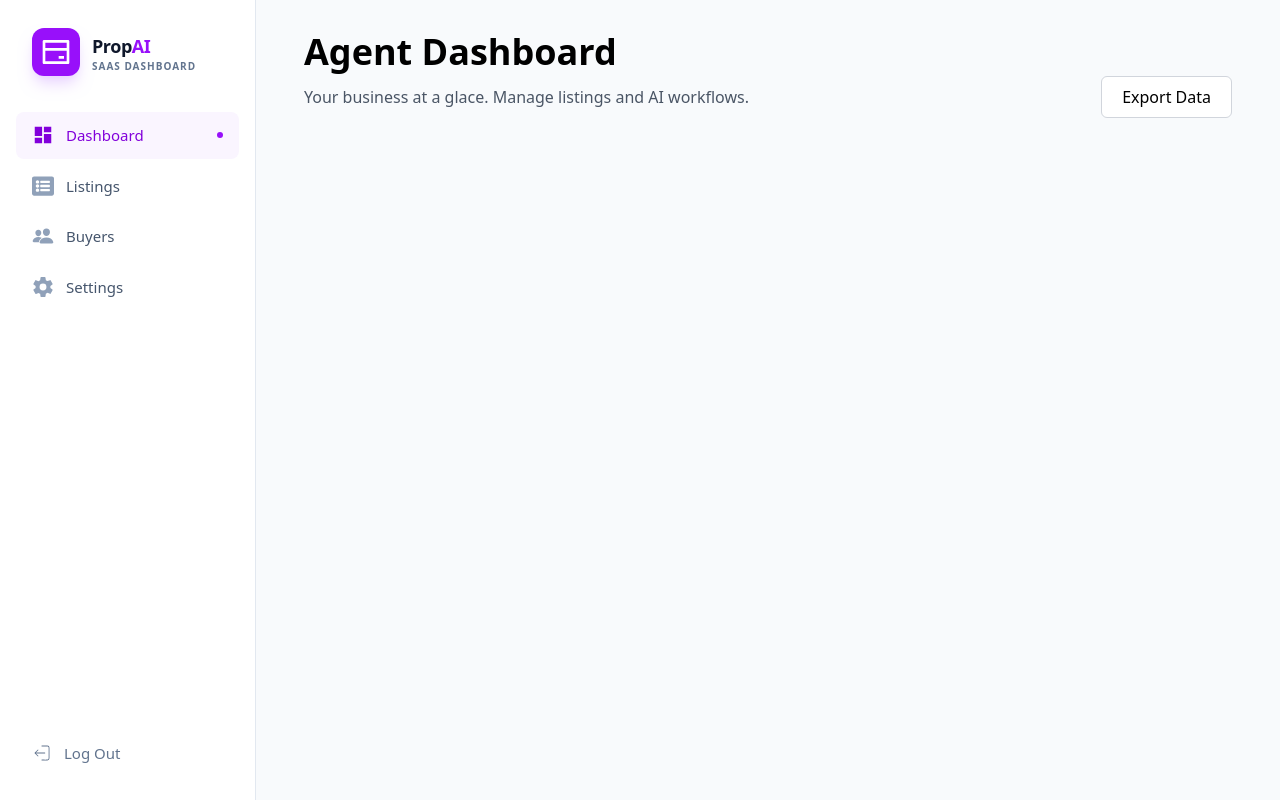
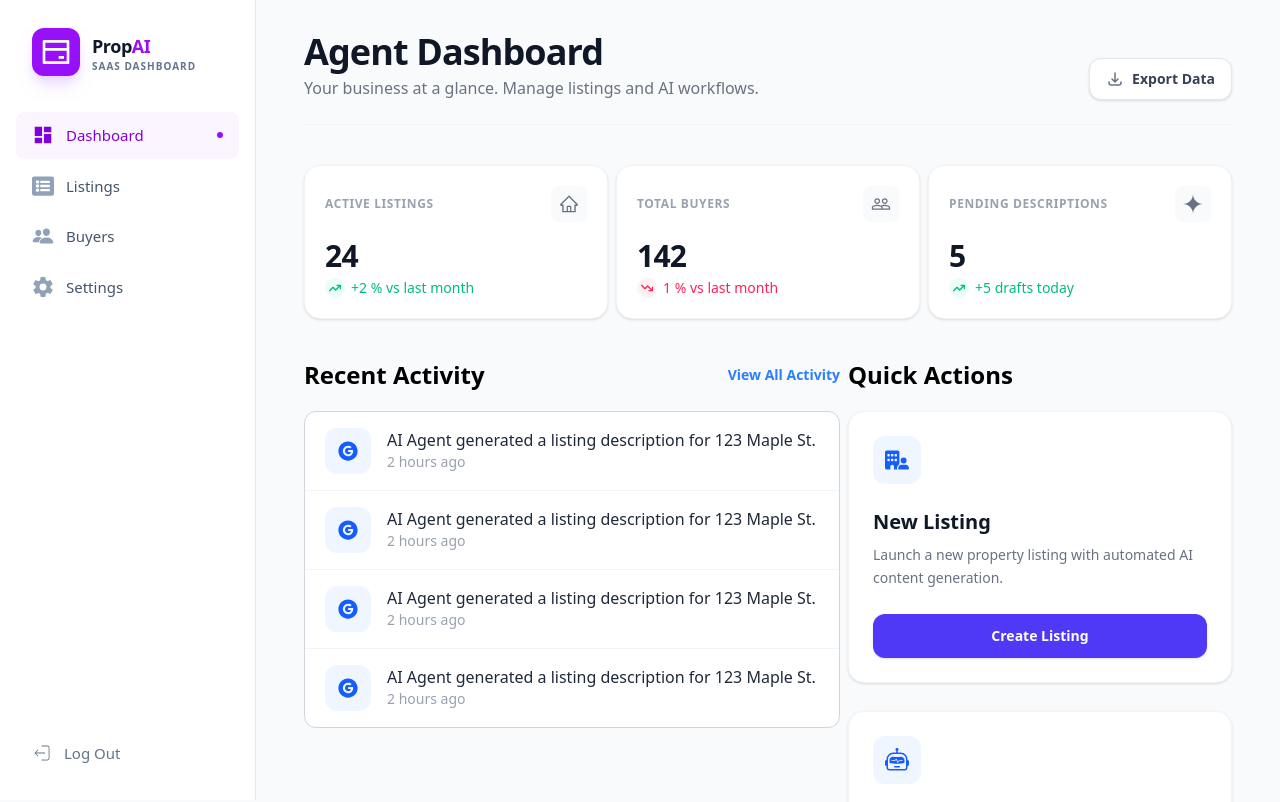
Before and after one commit to MishSoft/propai, a Next.js app: page / in a window 1280 px wide. Shown: the top 802 px of the page. Built offline with nearby package versions, Linux system fonts and the light colour scheme.

Commit message:
Add Cards in Hero, Activity table and quick actions

```diff
--- /dev/null
+++ b/app/(main)/components/AIBioAgent/AiBioAgent.tsx
@@ -0,0 +1,12 @@
+import React from 'react'
+import AiBioAgentCard from './AiBioAgentCard'
+
+export default function AiBioAgent() {
+  return (
+     <section className='flex flex-col w-full xl:w-auto '>
+        <div className='flex items-center my-5'>
+            <AiBioAgentCard/>
+        </div>
+    </section>
+  )
+}
--- /dev/null
+++ b/app/(main)/components/AIBioAgent/AiBioAgentCard.tsx
@@ -0,0 +1,26 @@
+import React from 'react'
+import { BsRobot } from "react-icons/bs";
+
+
+export default function AiBioAgentCard() {
+  return (
+    <div className='p-6 flex flex-col w-full xl:w-auto items-start gap-6 border border-gray-100 rounded-2xl bg-white shadow-sm hover:shadow-md transition-shadow duration-300 xl:max-w-sm'>
+
+          <div className='w-12 h-12 bg-blue-50 rounded-xl flex items-center justify-center'>
+            <BsRobot size={24} className='text-blue-600' />
+          </div>
+
+          <div className='flex flex-col gap-2'>
+            <h2 className='text-xl font-bold text-gray-900'>AI Agent Bio</h2>
+            <p className='text-gray-500 text-sm leading-relaxed'>
+              Refresh your professional bio using our real-estate fine-tuned LLM.
+            </p>
+          </div>
+
+          <button className='w-full py-3 px-4 font-semibold text-sm text-white bg-indigo-600 hover:bg-indigo-700 rounded-xl transition-colors duration-200 shadow-sm active:scale-[0.98]'>
+            Generate Bio
+          </button>
+
+        </div>
+  )
+}
--- /dev/null
+++ b/app/(main)/components/Activity/Activity.tsx
@@ -0,0 +1,24 @@
+import React from 'react'
+import ActivityCard from './ActivityCard'
+import { AiFillGoogleCircle } from "react-icons/ai";
+
+
+export default function Activity() {
+  return (
+    <div className='flex flex-col w-full xl:w-auto md:flex-1'>
+      <div className='flex items-center justify-between'>
+        <h2 className='text-2xl font-semibold text-black'>Recent Activity</h2>
+        <button className='bg-none border-none text-blue-500 text-sm font-semibold'>
+          View All Activity
+        </button>
+      </div>
+
+      <div className='border my-5 border-gray-300 bg-white rounded-xl flex flex-col items-start w-full'>
+        <ActivityCard icon={AiFillGoogleCircle} text={"AI Agent generated a listing description for 123 Maple St."} time={'2 hours'} />
+        <ActivityCard icon={AiFillGoogleCircle} text={"AI Agent generated a listing description for 123 Maple St."} time={'2 hours'} />
+        <ActivityCard icon={AiFillGoogleCircle} text={"AI Agent generated a listing description for 123 Maple St."} time={'2 hours'} />
+        <ActivityCard icon={AiFillGoogleCircle} text={"AI Agent generated a listing description for 123 Maple St."} time={'2 hours'} />
+      </div>
+    </div>
+  )
+}
--- /dev/null
+++ b/app/(main)/components/Activity/ActivityCard.tsx
@@ -0,0 +1,30 @@
+import React from 'react';
+import { IconType } from 'react-icons';
+
+interface ActivityCardProps {
+  icon: IconType;
+  text: string;
+  time: string;
+}
+
+export default function ActivityCard({ icon: Icon, text, time }: ActivityCardProps) {
+  return (
+    <div className="flex items-center px-5 py-4 w-full gap-4 transition-all duration-200 hover:bg-gray-50 border-b border-gray-100 last:border-none group">
+
+      {/* აიქონის კონტეინერი - ანიჭებს ქარდს უფრო პროფესიონალურ იერს */}
+      <div className="flex items-center justify-center p-3 rounded-xl bg-blue-50 text-blue-600 group-hover:bg-blue-600 group-hover:text-white transition-colors duration-200">
+        <Icon size={22} />
+      </div>
+
+      <div className="flex flex-col gap-0.5">
+        <h2 className="text-base font-medium text-gray-800 leading-tight">
+          {text}
+        </h2>
+        <span className="text-gray-400 text-sm">
+          {time} ago
+        </span>
+      </div>
+
+    </div>
+  );
+}
--- a/app/(main)/components/Header/ExportData.tsx
+++ b/app/(main)/components/Header/ExportData.tsx
@@ -1,9 +1,11 @@
 import React from 'react'
+import { HiOutlineDownload } from "react-icons/hi";
 
 export default function ExportData() {
   return (
-    <button className='px-5 py-2 rounded-md border bg-white cursor-pointer hover:bg-gray-50 duration-200 border-gray-300'>
-      Export Data
+    <button className="flex items-center gap-2 px-4 py-2.5 bg-white border border-gray-200 rounded-xl text-sm font-semibold text-gray-700 shadow-sm hover:bg-gray-50 hover:border-gray-300 transition-all duration-200 active:scale-95 cursor-pointer">
+      <HiOutlineDownload size={18} className="text-gray-500" />
+      <span>Export Data</span>
     </button>
   )
 }
--- a/app/(main)/components/Header/Header.tsx
+++ b/app/(main)/components/Header/Header.tsx
@@ -3,11 +3,22 @@ import ExportData from './ExportData'
 
 export default function Header() {
   return (
-    <header className='flex flex-col gap-2 md:gap-1 items-start w-full justify-between'>
-      <h2 className='text-4xl font-semibold text-black'>Agent Dashboard</h2>
-      <div className='flex md:items-center flex-col gap-5 md:gap-1 md:flex-row items-start justify-between w-full'>
-        <h3 className='text-gray-600'>Your business at a glace. Manage listings and AI workflows.</h3>
-        <ExportData/>
+    <header className="w-full pb-6 mb-6 border-b border-gray-100 flex flex-col gap-4">
+      <div className="flex flex-col md:flex-row md:items-end justify-between gap-4">
+
+        <div className="flex flex-col gap-1">
+          <h2 className="text-3xl md:text-4xl font-bold text-gray-900 tracking-tight">
+            Agent Dashboard
+          </h2>
+          <p className="text-gray-500 text-sm md:text-base max-w-lg">
+            Your business at a glance. Manage listings and AI workflows.
+          </p>
+        </div>
+
+        <div className="flex items-center gap-3">
+          <ExportData />
+        </div>
+
       </div>
     </header>
   )
--- /dev/null
+++ b/app/(main)/components/Hero/Hero.tsx
@@ -0,0 +1,16 @@
+import React from 'react'
+import HeroCards from './HeroCards'
+
+import { AiOutlineHome } from "react-icons/ai";
+import { MdPeopleOutline } from "react-icons/md";
+import { SiGooglegemini } from "react-icons/si";
+
+export default function Hero() {
+  return (
+    <section className='my-10 grid md:grid-cols-2 xl:grid-cols-3 items-center gap-2'>
+      <HeroCards title={'active listings'} icon={AiOutlineHome} number={24} increment={'+2 % vs last month'}/>
+      <HeroCards title={'total buyers'} icon={MdPeopleOutline} number={142} increment={'-1 % vs last month'} />
+      <HeroCards title={'pending descriptions'} icon={SiGooglegemini} number={5} increment={'+5 drafts today'} />
+    </section>
+  )
+}
--- /dev/null
+++ b/app/(main)/components/Hero/HeroCards.tsx
@@ -0,0 +1,42 @@
+import React from 'react'
+import { IconType } from 'react-icons';
+import { FaArrowTrendUp, FaArrowTrendDown } from "react-icons/fa6";
+
+interface HeroCardsProps {
+  title: string;
+  icon: IconType;
+  number: string | number; // სტატისტიკისთვის ხშირად string-იც გვჭირდება (მაგ: $2.4k)
+  increment: string;
+}
+
+export default function HeroCards({ title, icon: Icon, number, increment }: HeroCardsProps) {
+  const isNegative = increment.startsWith("-");
+
+  return (
+    <div className='p-5 border border-gray-100 shadow-sm bg-white rounded-2xl flex flex-col gap-4 w-full transition-all hover:shadow-md'>
+
+      <div className='flex items-center justify-between'>
+        <h3 className='text-[12px] text-gray-400 font-bold uppercase tracking-wider'>
+          {title}
+        </h3>
+        <div className='p-2 bg-gray-50 rounded-lg text-gray-500'>
+          <Icon size={20} />
+        </div>
+      </div>
+
+      <div className='flex flex-col gap-1'>
+        <h2 className='text-3xl font-bold text-gray-900 tracking-tight'>
+          {number}
+        </h2>
+
+        <div className={`flex items-center gap-1.5 text-sm font-medium ${isNegative ? "text-rose-500" : "text-emerald-500"}`}>
+          <span className={`flex items-center justify-center p-1 rounded-full ${isNegative ? "bg-rose-50" : "bg-emerald-50"}`}>
+            {isNegative ? <FaArrowTrendDown size={12} /> : <FaArrowTrendUp size={12} />}
+          </span>
+          <span>{increment.replace("-", "")}</span>
+        </div>
+      </div>
+
+    </div>
+  )
+}
--- /dev/null
+++ b/app/(main)/components/QuickAction/ListingCard.tsx
@@ -0,0 +1,25 @@
+import React from 'react'
+import { FaBuildingUser } from "react-icons/fa6";
+
+export default function ListingCard() {
+  return (
+    <div className='p-6 flex flex-col w-full xl:w-auto items-start gap-6 border border-gray-100 rounded-2xl bg-white shadow-sm hover:shadow-md transition-shadow duration-300 xl:max-w-sm'>
+
+      <div className='w-12 h-12 bg-blue-50 rounded-xl flex items-center justify-center'>
+        <FaBuildingUser size={24} className='text-blue-600' />
+      </div>
+
+      <div className='flex flex-col gap-2'>
+        <h2 className='text-xl font-bold text-gray-900'>New Listing</h2>
+        <p className='text-gray-500 text-sm leading-relaxed'>
+          Launch a new property listing with automated AI content generation.
+        </p>
+      </div>
+
+      <button className='w-full py-3 px-4 font-semibold text-sm text-white bg-indigo-600 hover:bg-indigo-700 rounded-xl transition-colors duration-200 shadow-sm active:scale-[0.98]'>
+        Create Listing
+      </button>
+
+    </div>
+  )
+}
--- /dev/null
+++ b/app/(main)/components/QuickAction/QuickAction.tsx
@@ -0,0 +1,15 @@
+import React from 'react'
+import ListingCard from './ListingCard'
+import AiBioAgent from '../AIBioAgent/AiBioAgent'
+
+export default function QuickAction() {
+  return (
+    <section className='flex flex-col w-full justify-center xl:w-auto'>
+      <h2 className='text-2xl font-semibold text-black'>Quick Actions</h2>
+      <div className='flex  justify-between gap-2 flex-col md:flex-row xl:flex-col items-center my-5'>
+        <ListingCard/>
+        <AiBioAgent/>
+      </div>
+    </section>
+  )
+}
--- a/app/(main)/layout.tsx
+++ b/app/(main)/layout.tsx
@@ -5,7 +5,7 @@ export default function Layout({ children }: { children: React.ReactNode }) {
   return (
     <div className='flex min-h-screen bg-slate-50'>
       <SideBar />
-      <main className='flex-1 xl:ml-64 ml-20 min-h-screen'>
+      <main className='flex-1 xl:ml-64 ml-10 min-h-screen'>
         <div className='max-w-350 mx-auto px-8 py-8 xl:px-12'>
           {children}
         </div>
--- a/app/(main)/page.tsx
+++ b/app/(main)/page.tsx
@@ -1,10 +1,18 @@
 import React from 'react'
 import Header from './components/Header/Header'
+import Hero from './components/Hero/Hero'
+import Activity from './components/Activity/Activity'
+import QuickAction from './components/QuickAction/QuickAction'
 
 export default function page() {
   return (
     <main>
       <Header/>
+      <Hero />
+      <div className='flex w-full flex-col xl:flex-row justify-between gap-2 items-start'>
+        <Activity />
+        <QuickAction />
+      </div>
     </main>
   )
 }
```
